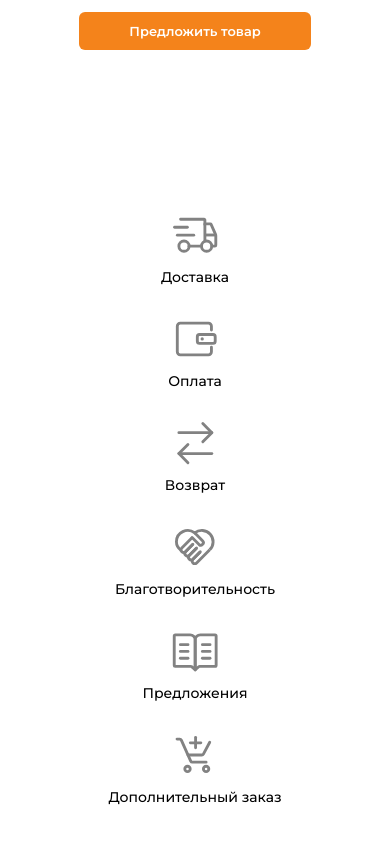
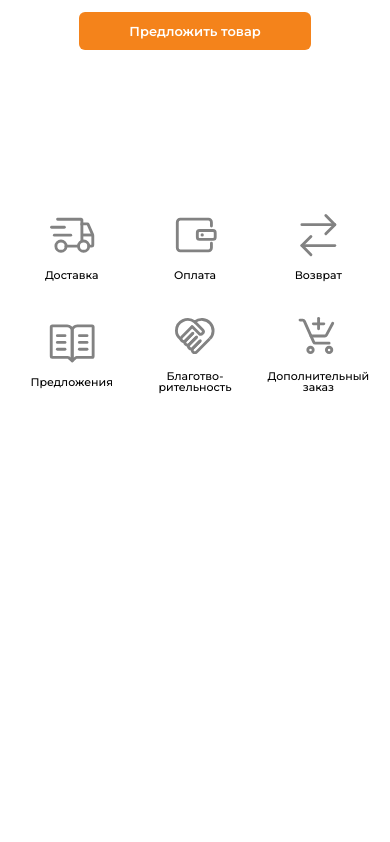
Before and after one commit to vinoffandrey/ambar33, a website built with webpack: page src/home.html in a window 390 px wide. Shown: the part 1360-2202 px from the top of the page. After the commit the page ends 1803 px from the top, so only its background shows below. Built offline with nearby package versions, Linux system fonts and the light colour scheme; files whose address does not match are found by name; a web font is replaced by a local one; what vanilla-lazyload would draw is missing.

Commit message:
Icon fixed

```diff
--- a/config/version.json
+++ b/config/version.json
@@ -1,3 +1,3 @@
 {
-    "main": "20221018003040"
+    "main": "20221018101202"
 }
--- a/src/home.html
+++ b/src/home.html
@@ -602,6 +602,7 @@
 						<a href="" class="icons__item">
 							<span></span>
 							<p>Благотворительность</p>
+							<p class="mobile__text">Благотво- рительность</p>
 						</a>
 						<a href="" class="icons__item">
 							<span></span>
--- a/src/scss/home.scss
+++ b/src/scss/home.scss
@@ -979,6 +979,7 @@
 	}
 
 	&__container {
+		padding: 0 10px!important;
 	}
 
 	&__body {
@@ -1006,7 +1007,8 @@
 			flex: 0 1 50%!important;
 		}
 		@media(max-width: 440px) {
-			flex: 1 1 100%!important;
+			flex: 0 1 33.333%!important;
+			padding: 0!important;
 		}
 		span {
 			display: inline-block;
@@ -1025,33 +1027,65 @@
 		p {
 			transition: all .3s ease 0s;
 			text-align: center;
+			@media(max-width: 440px) {
+				font-size: 11px!important;
+			}
 		}
 		&:nth-child(1) {
+			@media(max-width: 440px) {
+				order: 1;
+			}
 			span {
 				background-image: url('../img/Icons_gray/icons_ambar-03.svg');
 			}
 		}
 		&:nth-child(2) {
+			@media(max-width: 440px) {
+				order: 2;
+			}
 			span {
 				background-image: url('../img/Icons_gray/icons_ambar-01.svg');
 			}
 		}
 		&:nth-child(3) {
+			@media(max-width: 440px) {
+				order: 3;
+			}
 			span {
 				background-image: url('../img/Icons_gray/icons_ambar-02.svg');
 			}
 		}
 		&:nth-child(4) {
+			p {
+				@media(max-width: 440px) {
+					display: none;
+				}
+			}
+			.mobile__text {
+				display: none;
+				@media(max-width: 440px) {
+					display: inline-block!important;
+				}
+			}
+			@media(max-width: 440px) {
+				order: 5;
+			}
 			span {
 				background-image: url('../img/Icons_gray/icons_ambar-06.svg');
 			}
 		}
 		&:nth-child(5) {
+			@media(max-width: 440px) {
+				order: 4;
+			}
 			span {
 				background-image: url('../img/Icons_gray/icons_ambar-05.svg');
 			}
 		}
 		&:nth-child(6) {
+			@media(max-width: 440px) {
+				order: 6;
+			}
 			span {
 				background-image: url('../img/Icons_gray/icons_ambar-04.svg');
 			}
```
Also changed, not shown: dist/card.html, dist/css/style.css, dist/css/style.min.css, dist/enter.html, dist/home.html, dist/oplata.html, dist/profile.html, dist/reviews.html, dist/vozvrat.html, dist/zakaz.html, 1 other file.
